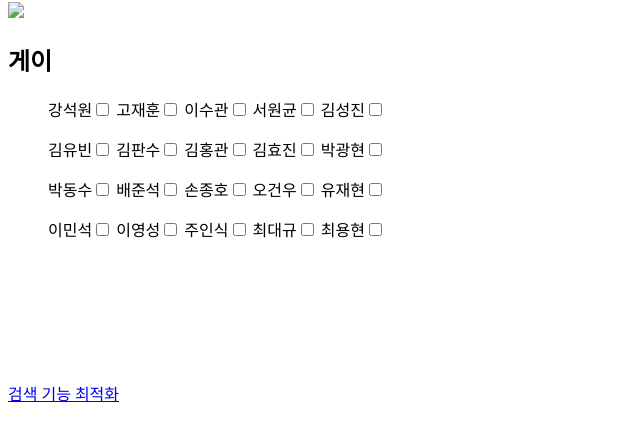
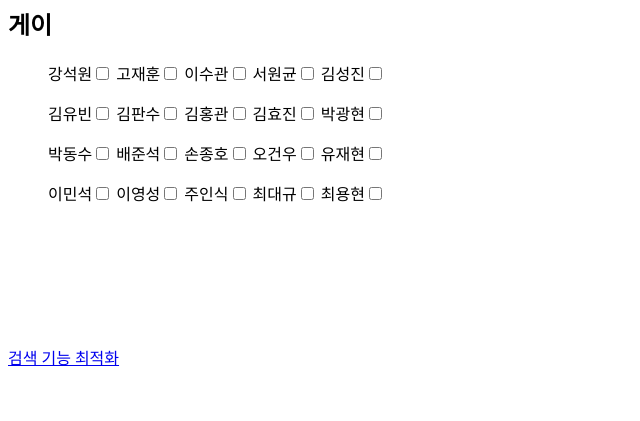
Before and after one commit to ubong1/panholeship, a plain HTML site: page index.html in a window 1280 px wide. Shown: the part 1495-1916 px from the top of the page, without its empty margins (0-640 px from the left). After the commit the page ends 1880 px from the top, so only its background shows below. Drawn offline with Linux system fonts and the light colour scheme.

Commit message:
Update index.html

```diff
--- a/index.html
+++ b/index.html
@@ -5,8 +5,11 @@
     <title>빤홀십</title>
   </head>
   <body>
+
     <img src="images/빤홀십.png" height="300"alt="단체사진">
+
     <h1>빤홀십</h1>
+
 
     <ol>
       <li><a title="강진연" target="_blank" href="https://www.facebook.com/profile.php?id=100006296048013&ref=br_rs">
@@ -51,7 +54,7 @@
         <img src="images/최용현.PNG" height="50"></a></li>
 
    </ol>
-    <img src="유봉.jpg">
+
 <h2>게이</h2>
 
 <ol>
```
